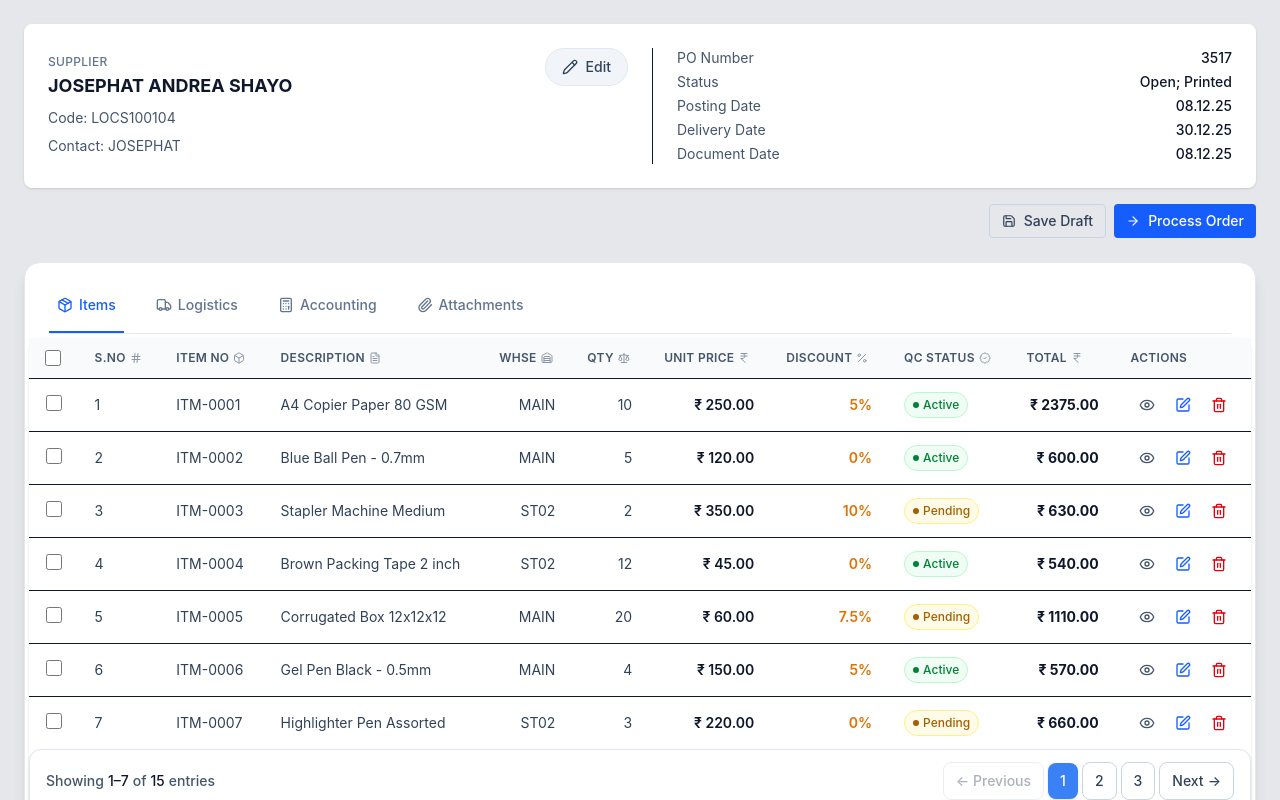
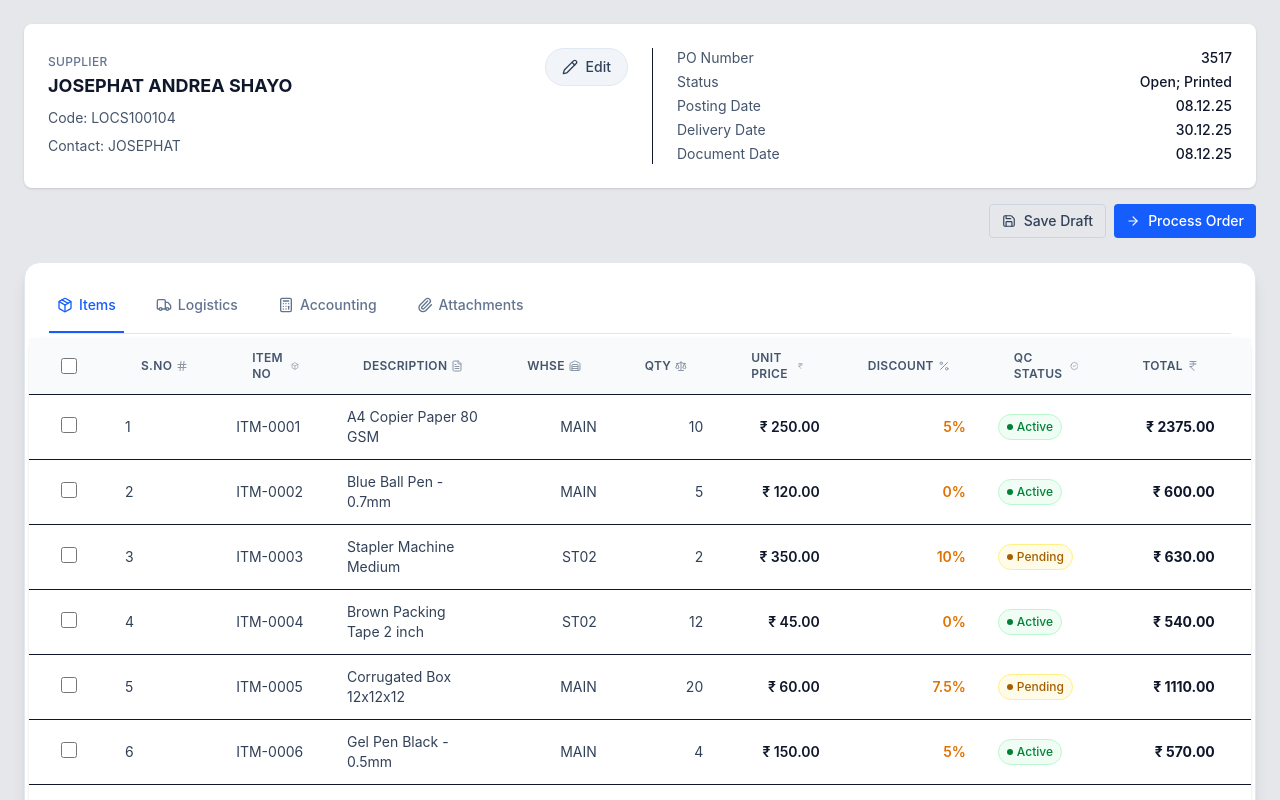
Before and after one commit to Harish-Prabhu-Developer/new_PO_Admin_dashboard_VisionInfoTech, a React (Vite) app: page / in a window 1280 px wide. Shown: the top 800 px of the page. Built offline with nearby package versions, Linux system fonts and the light colour scheme.

Commit message:
Update DataTable styles for improved spacing; adjust checkbox layout in ExamplePage

```diff
--- a/src/components/DataTable.jsx
+++ b/src/components/DataTable.jsx
@@ -28,7 +28,7 @@
                   <th
                     key={col.key}
                     className="
-                      px-4 py-3
+                      px-8 py-3
                       text-xs font-semibold text-slate-600 uppercase tracking-wide
                       text-left
                     "
--- a/src/pages/examplepage.jsx
+++ b/src/pages/examplepage.jsx
@@ -373,12 +373,12 @@
     {
       key: "selection",
       label: (
-        <div className="flex items-center gap-2">
+        <div className="flex items-center">
           <input
             type="checkbox"
             checked={isAllSelected}
             onChange={handleSelectAll}
-            className="w-4 h-4 rounded border-slate-300 text-blue-600 focus:ring-blue-500"
+            className=" w-4 h-4 rounded border-slate-300 text-blue-600 focus:ring-blue-500"
           />
         </div>
       ),
```
